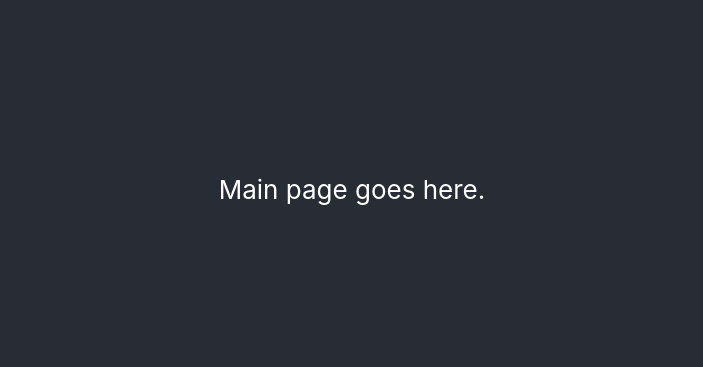
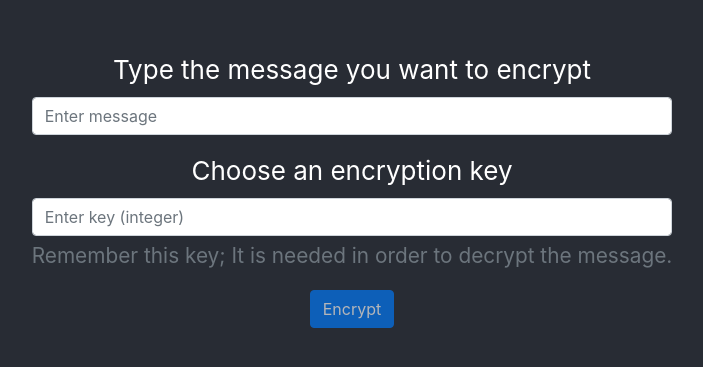
Before and after one commit to thadkingcole/secret-message, a React (Create React App) app: page / in a window 1280 px wide. Shown: the part 211-578 px from the top of the page, without its empty margins (288-991 px from the left). Built offline with nearby package versions, Linux system fonts and the light colour scheme.

Commit message:
build form for Main page with react-bootstrap
TODO: develop encryption function

```diff
--- a/package.json
+++ b/package.json
@@ -6,7 +6,9 @@
     "@testing-library/jest-dom": "^5.11.6",
     "@testing-library/react": "^11.2.2",
     "@testing-library/user-event": "^12.6.0",
+    "bootstrap": "^4.5.3",
     "react": "^17.0.1",
+    "react-bootstrap": "^1.4.0",
     "react-dom": "^17.0.1",
     "react-router-dom": "^5.2.0",
     "react-scripts": "4.0.1",
--- a/src/index.js
+++ b/src/index.js
@@ -3,6 +3,7 @@ import ReactDOM from 'react-dom';
 import './index.css';
 import App from './App';
 import reportWebVitals from './reportWebVitals';
+import 'bootstrap/dist/css/bootstrap.min.css';
 
 ReactDOM.render(
   <React.StrictMode>
--- a/src/pages/Main.js
+++ b/src/pages/Main.js
@@ -1,9 +1,63 @@
-import React from 'react'
+import React, { useState } from "react";
+import Form from "react-bootstrap/Form";
+import Button from "react-bootstrap/Button";
 
 export default function Main() {
+  const [formObject, setFormObject] = useState({});
+
+  // Handles updating component state when the user types into the input field
+  function handleInputChange(event) {
+    const { name, value } = event.target;
+    setFormObject({ ...formObject, [name]: value });
+  }
+
+  // When the form is submitted...
+  // encrypt the message
+  // navigate to "/decrypted-message"
+  function handleFormSubmit(event) {
+    event.preventDefault();
+    if (formObject.normMessage && formObject.encryptKey) {
+      // TODO
+      // encrypt the message
+      // navigate to "/decrypted-message"
+    }
+  }
+
   return (
-    <div>
-      Main page goes here.
-    </div>
-  )
+    <>
+      <Form>
+        <Form.Group controlId="normMessage">
+          <Form.Label>Type the message you want to encrypt</Form.Label>
+          <Form.Control
+            name="normMessage"
+            onChange={handleInputChange}
+            placeholder="Enter message"
+            type="text"
+          />
+        </Form.Group>
+
+        <Form.Group controlId="encryptKey">
+          <Form.Label>Choose an encryption key</Form.Label>
+          <Form.Control
+            name="encryptKey"
+            onChange={handleInputChange}
+            placeholder="Enter key (integer)"
+            type="number"
+          />
+          <Form.Text className="text-muted">
+            Remember this key; It is needed in order to decrypt the message.
+          </Form.Text>
+        </Form.Group>
+
+        <Button
+          disabled={!(formObject.normMessage && formObject.encryptKey)}
+          onClick={handleFormSubmit}
+          type="submit"
+          variant="primary"
+        >
+          Encrypt
+        </Button>
+      </Form>
+    </>
+  );
 }
```
Also changed, not shown: 1 other file (tests, documents, lock files or other folders).
